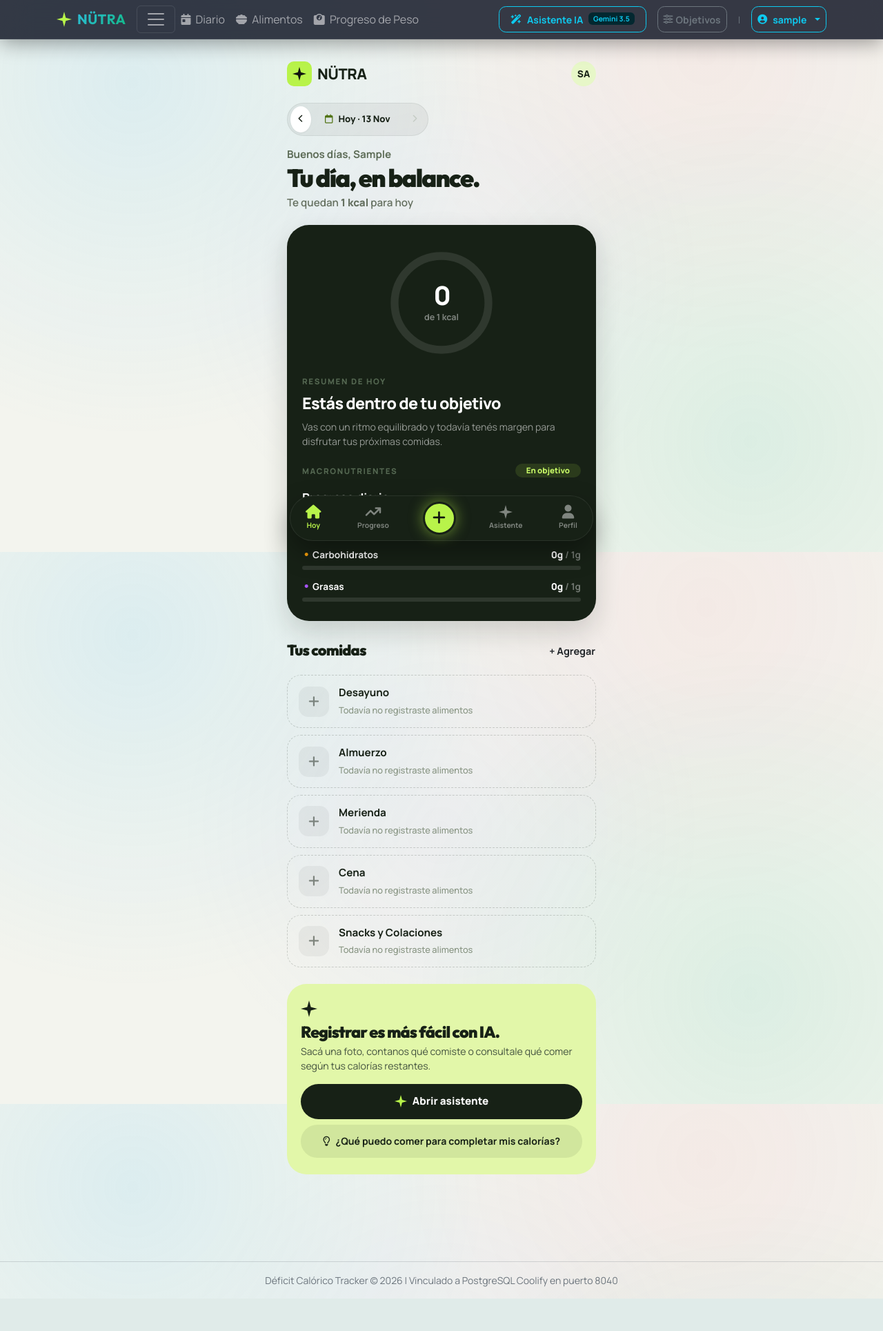
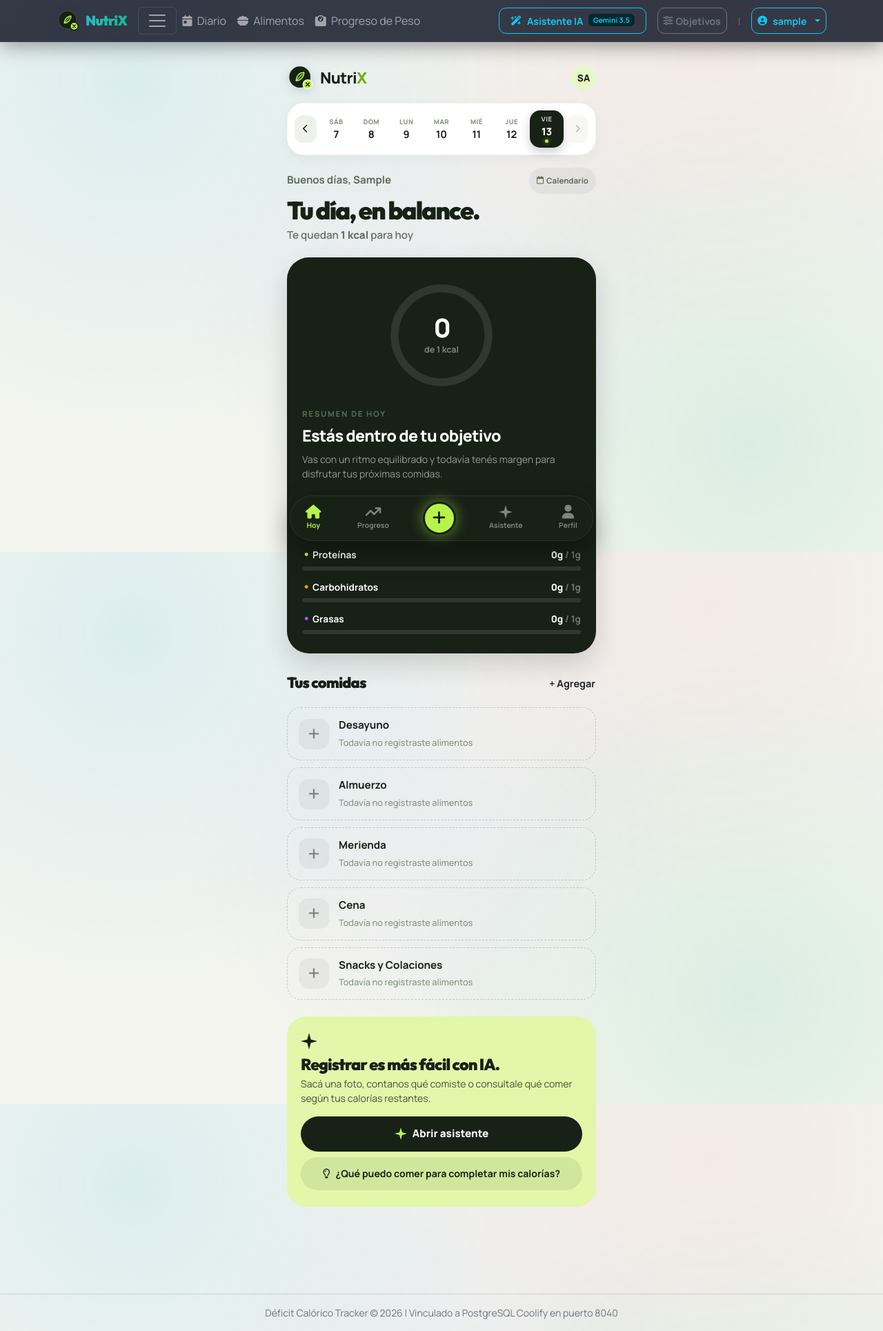
Before and after one commit to orquera10/proyecto_dieta, a Django app: page / in a window 1280 px wide. Shown: the whole page at 69% size. Before the commit the page ends 1882 px from the top, so only its background shows below. Run offline with Django 5.2, Linux system fonts and the light colour scheme; a user stored in the database is signed in; tables that the repository leaves empty hold one stand-in row (values such as "Sample post"); data that the repository does not hold is empty.

Commit message:
Rebrand app & Android APK to NutriX with 7-day calendar strip

```diff
--- a/android/app/src/main/res/values/strings.xml
+++ b/android/app/src/main/res/values/strings.xml
@@ -1,5 +1,5 @@
 <resources>
-    <string name="app_name">Déficit Tracker</string>
+    <string name="app_name">NutriX</string>
     <string name="default_url">https://dieta.dario10.pw/dashboard/</string>
     <string name="fallback_lan_url">http://192.168.1.25:8040/dashboard/</string>
     <string name="offline_msg">Sin conexión a Internet</string>
--- a/templates/base.html
+++ b/templates/base.html
@@ -3,16 +3,16 @@
 <head>
     <meta charset="UTF-8">
     <meta name="viewport" content="width=device-width, initial-scale=1.0, maximum-scale=1.0, user-scalable=no, viewport-fit=cover">
-    <title>{% block title %}DeficitTracker | Control de Comidas y Déficit Calórico{% endblock %}</title>
+    <title>{% block title %}NutriX | Control de Comidas y Déficit Calórico{% endblock %}</title>
 
     <!-- Mobile & PWA Meta Tags -->
-    <meta name="theme-color" content="#0f172a">
+    <meta name="theme-color" content="#10150f">
     <meta name="apple-mobile-web-app-capable" content="yes">
     <meta name="apple-mobile-web-app-status-bar-style" content="black-translucent">
-    <meta name="apple-mobile-web-app-title" content="Déficit">
+    <meta name="apple-mobile-web-app-title" content="NutriX">
     <link rel="manifest" href="{% url 'manifest' %}">
-    <link rel="apple-touch-icon" href="https://cdn-icons-png.flaticon.com/512/3050/3050158.png">
-    <link rel="icon" type="image/png" href="https://cdn-icons-png.flaticon.com/512/3050/3050158.png">
+    <link rel="apple-touch-icon" href="/static/icons/nutrix-icon-192.png">
+    <link rel="icon" type="image/png" href="/static/icons/nutrix-favicon.png">
 
     <!-- Bootstrap 5.3 CSS -->
     <link href="https://cdn.jsdelivr.net/npm/bootstrap@5.3.3/dist/css/bootstrap.min.css" rel="stylesheet">
@@ -516,10 +516,7 @@
     <nav class="navbar navbar-expand-lg navbar-dark glass-nav sticky-top">
         <div class="container">
             <a class="navbar-brand d-flex align-items-center gap-2" href="{% url 'dashboard' %}">
-                <svg width="22" height="22" viewBox="0 0 24 24" fill="#b8f34a">
-                    <path d="M12 0L14.59 9.41L24 12L14.59 14.59L12 24L9.41 14.59L0 12L9.41 9.41L12 0Z"/>
-                </svg>
-                <span class="fw-bold text-light" style="font-weight: 900; letter-spacing: 0.02em; font-size: 1.25rem;">NÜTRA</span>
+                {% include "tracker/_nutrix_logo.html" with dark_bg=True icon_size="34" font_size="1.25rem" %}
             </a>
 
             {% if user.is_authenticated %}
--- /dev/null
+++ b/templates/tracker/_nutrix_logo.html
@@ -0,0 +1,12 @@
+<span class="d-inline-flex align-items-center gap-2" style="user-select: none;">
+    <svg width="{{ icon_size|default:'40' }}" height="{{ icon_size|default:'40' }}" viewBox="0 0 120 120" fill="none" style="flex-shrink: 0; filter: drop-shadow(0 3px 8px rgba(23,33,22,0.16));">
+        <circle cx="56" cy="56" r="46" fill="#172116"{% if dark_bg %} stroke="rgba(184,243,74,0.28)" stroke-width="2.5"{% endif %}/>
+        <path d="M40 72C40 50 56 36 74 36C74 54 60 72 40 72Z" stroke="#b8f34a" stroke-width="4.8" stroke-linecap="round" stroke-linejoin="round"/>
+        <path d="M40 72L66 44" stroke="#b8f34a" stroke-width="4.2" stroke-linecap="round"/>
+        <circle cx="90" cy="88" r="20" fill="#b8f34a" stroke="{% if dark_bg %}#10150f{% else %}#f3f4ee{% endif %}" stroke-width="4.5"/>
+        <path d="M83 81L97 95M97 81L83 95" stroke="#10150f" stroke-width="4.6" stroke-linecap="round"/>
+    </svg>
+    {% if not emblem_only %}
+    <span style="font-weight: 900; letter-spacing: -0.03em; font-size: {{ font_size|default:'1.4rem' }}; line-height: 1; color: {% if dark_bg %}#ffffff{% else %}#172116{% endif %};">Nutri<span style="color: {% if dark_bg %}#b8f34a{% else %}#71ad14{% endif %};">X</span></span>
+    {% endif %}
+</span>
--- a/templates/tracker/dashboard.html
+++ b/templates/tracker/dashboard.html
@@ -1,11 +1,11 @@
 {% extends "base.html" %}
 {% load l10n %}
 
-{% block title %}NÜTRA | Tu día en balance{% endblock %}
+{% block title %}NutriX | Tu día en balance{% endblock %}
 
 {% block extra_head %}
 <style>
-    /* NÜTRA Light Theme Design System - 100% Matching Figma Make */
+    /* NutriX Light Theme Design System - 100% Matching Figma Make */
     body {
         background-color: #f3f4ee !important;
         color: #172116 !important;
@@ -24,6 +24,90 @@
         display: flex;
         align-items: center;
         justify-content: center;
+    }
+    /* Horizontal 7-Day Week Strip */
+    .nutrix-week-strip {
+        background: #ffffff;
+        border-radius: 24px;
+        padding: 10px 10px;
+        box-shadow: 0 4px 18px rgba(23, 33, 22, 0.045);
+        border: 1px solid rgba(23, 33, 22, 0.05);
+        display: flex;
+        align-items: center;
+        gap: 4px;
+        margin-bottom: 18px;
+    }
+    .nutrix-week-arrow {
+        width: 32px;
+        height: 40px;
+        border-radius: 12px;
+        background: #eff2ea;
+        color: #172116;
+        display: inline-flex;
+        align-items: center;
+        justify-content: center;
+        flex-shrink: 0;
+        text-decoration: none;
+        font-size: 0.78rem;
+        transition: background-color 0.15s ease;
+    }
+    .nutrix-week-arrow:active {
+        background: #e2e7da;
+    }
+    .nutrix-week-arrow.disabled {
+        background: #f7f8f4;
+        color: #b7c0b3;
+        pointer-events: none;
+    }
+    .nutrix-week-days {
+        flex: 1;
+        display: grid;
+        grid-template-columns: repeat(7, minmax(0, 1fr));
+        gap: 2px;
+        align-items: center;
+    }
+    .nutrix-day-pill {
+        padding: 8px 2px;
+        border-radius: 15px;
+        text-decoration: none;
+        display: flex;
+        flex-direction: column;
+        align-items: center;
+        justify-content: center;
+        gap: 4px;
+        transition: all 0.16s ease;
+    }
+    .nutrix-day-pill .day-wd {
+        font-size: 0.6rem;
+        font-weight: 800;
+        letter-spacing: 0.04em;
+        color: #879482;
+        line-height: 1;
+    }
+    .nutrix-day-pill .day-num {
+        font-size: 0.92rem;
+        font-weight: 700;
+        color: #172116;
+        line-height: 1.1;
+    }
+    .nutrix-day-pill.active {
+        background: #172116;
+        padding: 8px 2px 7px;
+        box-shadow: 0 6px 14px rgba(23, 33, 22, 0.22);
+    }
+    .nutrix-day-pill.active .day-wd {
+        color: rgba(255, 255, 255, 0.75);
+    }
+    .nutrix-day-pill.active .day-num {
+        color: #ffffff;
+        font-weight: 800;
+    }
+    .nutrix-day-pill .day-dot {
+        width: 5px;
+        height: 5px;
+        border-radius: 50%;
+        background: #b8f34a;
+        box-shadow: 0 0 6px rgba(184, 243, 74, 0.7);
     }
     .user-avatar-pill {
         width: 36px;
@@ -516,15 +600,8 @@
 {% block content %}
 <div class="nutra-container">
     <!-- Top Header -->
-    <div class="d-flex align-items-center justify-content-between mb-4">
-        <div class="d-flex align-items-center gap-2">
-            <div class="nutra-logo-box">
-                <svg width="20" height="20" viewBox="0 0 24 24" fill="#10150f">
-                    <path d="M12 0L14.59 9.41L24 12L14.59 14.59L12 24L9.41 14.59L0 12L9.41 9.41L12 0Z"/>
-                </svg>
-            </div>
-            <span style="font-weight: 900; letter-spacing: -0.02em; font-size: 1.35rem; color: #172116;">NÜTRA</span>
-        </div>
+    <div class="d-flex align-items-center justify-content-between mb-3">
+        {% include "tracker/_nutrix_logo.html" with icon_size="40" font_size="1.4rem" %}
         <a href="{% url 'profile_settings' %}" class="user-avatar-pill text-decoration-none" title="Mi perfil">
             {{ user.username|slice:":2"|upper }}
         </a>
@@ -532,42 +609,53 @@
 
     <!-- VIEW 1: HOY (DASHBOARD) -->
     <div id="viewToday" class="{% if active_tab == 'progreso' %}d-none{% endif %}">
-        <!-- Day / Date Selector Bar -->
-        <div class="d-flex align-items-center justify-content-between gap-2 mb-3">
-            <div class="d-inline-flex align-items-center gap-1 rounded-pill" style="background: rgba(23,33,22,0.05); padding: 4px; border: 1px solid rgba(23,33,22,0.07);">
-                <a href="?date={{ prev_date|date:'Y-m-d' }}" class="btn btn-sm rounded-circle d-inline-flex align-items-center justify-content-center text-decoration-none" style="width: 30px; height: 30px; background: #ffffff; color: #172116; box-shadow: 0 1px 3px rgba(0,0,0,0.05);" title="Día anterior" aria-label="Día anterior">
-                    <i class="fa-solid fa-chevron-left" style="font-size: 0.72rem;"></i>
+        <!-- Horizontal 7-Day Week Strip -->
+        <div class="nutrix-week-strip">
+            <a href="?date={{ prev_strip_date }}" class="nutrix-week-arrow" title="Semana anterior" aria-label="Semana anterior">
+                <i class="fa-solid fa-chevron-left"></i>
+            </a>
+            <div class="nutrix-week-days">
+                {% for d in week_days %}
+                <a href="?date={{ d.date_str }}" class="nutrix-day-pill {% if d.is_selected %}active{% endif %}" aria-label="{{ d.weekday_short }} {{ d.day_num }}">
+                    <span class="day-wd">{{ d.weekday_short }}</span>
+                    <span class="day-num">{{ d.day_num }}</span>
+                    {% if d.is_selected %}<span class="day-dot"></span>{% endif %}
                 </a>
-                <label for="dashboardDatePicker" class="d-inline-flex align-items-center gap-2 px-3 py-1 mb-0" style="cursor: pointer; font-size: 0.82rem; font-weight: 800; color: #172116; user-select: none;" onclick="const p=document.getElementById('dashboardDatePicker'); if(p && p.showPicker){ try{p.showPicker();}catch(e){} }">
-                    <i class="fa-regular fa-calendar" style="color: #4e7110; font-size: 0.82rem;"></i>
-                    <span>{% if is_today %}Hoy · {{ selected_date|date:"d M" }}{% else %}{{ selected_date|date:"D d M" }}{% endif %}</span>
+                {% endfor %}
+            </div>
+            {% if can_go_next_strip %}
+                <a href="?date={{ next_strip_date }}" class="nutrix-week-arrow" title="Semana siguiente" aria-label="Semana siguiente">
+                    <i class="fa-solid fa-chevron-right"></i>
+                </a>
+            {% else %}
+                <span class="nutrix-week-arrow disabled" aria-disabled="true" title="Semana actual">
+                    <i class="fa-solid fa-chevron-right"></i>
+                </span>
+            {% endif %}
+        </div>
+
+        <!-- Greetings + Quick Calendar Jump / Back to Today -->
+        <div class="d-flex align-items-center justify-content-between gap-2 mb-1">
+            <div class="greeting-subhead mb-0">
+                {% if is_today %}
+                    {% now "H" as current_hour %}
+                    {% if current_hour|add:0 < 12 %}Buenos días,{% elif current_hour|add:0 < 19 %}Buenas tardes,{% else %}Buenas noches,{% endif %} {{ user.first_name|default:user.username }}
+                {% else %}
+                    Historial del {{ selected_date|date:"d/m/Y" }}
+                {% endif %}
+            </div>
+            <div class="d-inline-flex align-items-center gap-2">
+                <label for="dashboardDatePicker" class="btn btn-sm rounded-pill d-inline-flex align-items-center gap-1 mb-0" style="background: rgba(23,33,22,0.05); color: #5e6d58; font-size: 0.72rem; font-weight: 700; padding: 4px 10px; cursor: pointer;" title="Elegir fecha" onclick="const p=document.getElementById('dashboardDatePicker'); if(p && p.showPicker){ try{p.showPicker();}catch(e){} }">
+                    <i class="fa-regular fa-calendar"></i>
+                    <span>Calendario</span>
                     <input type="date" id="dashboardDatePicker" value="{{ selected_date|date:'Y-m-d' }}" max="{% now 'Y-m-d' %}" style="position: absolute; opacity: 0; width: 1px; height: 1px; pointer-events: none;" onchange="if(this.value) window.location.href='?date=' + this.value;">
                 </label>
-                {% if is_today %}
-                    <span class="btn btn-sm rounded-circle d-inline-flex align-items-center justify-content-center" style="width: 30px; height: 30px; color: #a3afa0; cursor: default; opacity: 0.45;" aria-disabled="true" title="Ya estás en hoy">
-                        <i class="fa-solid fa-chevron-right" style="font-size: 0.72rem;"></i>
-                    </span>
-                {% else %}
-                    <a href="?date={{ next_date|date:'Y-m-d' }}" class="btn btn-sm rounded-circle d-inline-flex align-items-center justify-content-center text-decoration-none" style="width: 30px; height: 30px; background: #ffffff; color: #172116; box-shadow: 0 1px 3px rgba(0,0,0,0.05);" title="Día siguiente" aria-label="Día siguiente">
-                        <i class="fa-solid fa-chevron-right" style="font-size: 0.72rem;"></i>
+                {% if not is_today %}
+                    <a href="{% url 'dashboard' %}" class="btn btn-sm rounded-pill fw-bold text-decoration-none" style="background: #b8f34a; color: #10150f; font-size: 0.72rem; padding: 4px 10px;">
+                        Volver a hoy
                     </a>
                 {% endif %}
             </div>
-            {% if not is_today %}
-                <a href="{% url 'dashboard' %}" class="btn btn-sm rounded-pill fw-bold text-decoration-none" style="background: #b8f34a; color: #10150f; font-size: 0.76rem; padding: 6px 12px;">
-                    Volver a hoy
-                </a>
-            {% endif %}
-        </div>
-
-        <!-- Greetings -->
-        <div class="greeting-subhead">
-            {% if is_today %}
-                {% now "H" as current_hour %}
-                {% if current_hour|add:0 < 12 %}Buenos días,{% elif current_hour|add:0 < 19 %}Buenas tardes,{% else %}Buenas noches,{% endif %} {{ user.first_name|default:user.username }}
-            {% else %}
-                Historial del {{ selected_date|date:"d/m/Y" }}
-            {% endif %}
         </div>
         <h1 class="greeting-title">{% if is_today %}Tu día, en balance.{% else %}Resumen de ese día.{% endif %}</h1>
         <div class="greeting-copy">
@@ -1053,11 +1141,7 @@
 <!-- BOTTOM SHEET 2: ASISTENTE IA (<dialog> nativo top-layer) -->
 <dialog class="nutra-bottom-sheet" id="assistantSheet" closedby="any">
     <div class="d-flex align-items-center justify-content-between mb-4">
-        <div class="nutra-logo-box">
-            <svg width="20" height="20" viewBox="0 0 24 24" fill="#10150f">
-                <path d="M12 0L14.59 9.41L24 12L14.59 14.59L12 24L9.41 14.59L0 12L9.41 9.41L12 0Z"/>
-            </svg>
-        </div>
+        {% include "tracker/_nutrix_logo.html" with emblem_only=True icon_size="40" %}
         <button type="button" class="btn btn-sm rounded-circle p-1" style="background: rgba(23,33,22,0.06); width: 32px; height: 32px;" onclick="closeAssistantModal()">
             <i class="fa-solid fa-xmark text-dark"></i>
         </button>
--- a/tracker/views.py
+++ b/tracker/views.py
@@ -167,7 +167,7 @@ def onboarding_view(request):
         WeightLog.objects.update_or_create(
             user=request.user,
             date=today,
-            defaults={'weight': current_weight, 'notes': 'Peso de inicio NÜTRA'}
+            defaults={'weight': current_weight, 'notes': 'Peso de inicio NutriX'}
         )
 
         messages.success(request, "¡Tu plan nutricional ha sido creado con éxito!")
@@ -194,19 +194,41 @@ def dashboard_view(request):
     if not profile.onboarding_completed and request.GET.get('skip_onboarding') != '1':
         return redirect('onboarding')
 
+    today = timezone.localdate()
     # Parse date parameter or default to today
     date_str = request.GET.get('date')
     if date_str:
         try:
             selected_date = datetime.datetime.strptime(date_str, '%Y-%m-%d').date()
         except ValueError:
-            selected_date = timezone.localdate()
+            selected_date = today
     else:
-        selected_date = timezone.localdate()
+        selected_date = today
 
     prev_date = selected_date - datetime.timedelta(days=1)
     next_date = selected_date + datetime.timedelta(days=1)
-    is_today = (selected_date == timezone.localdate())
+    is_today = (selected_date == today)
+
+    # 7-day horizontal calendar strip (7-day windows ending on today)
+    days_back = max(0, (today - selected_date).days)
+    page_offset = days_back // 7
+    window_end = min(today, today - datetime.timedelta(days=page_offset * 7))
+    window_start = window_end - datetime.timedelta(days=6)
+    weekday_abbr = ['LUN', 'MAR', 'MIÉ', 'JUE', 'VIE', 'SÁB', 'DOM']
+    week_days = []
+    for offset in range(7):
+        d = window_start + datetime.timedelta(days=offset)
+        week_days.append({
+            'date': d,
+            'date_str': d.strftime('%Y-%m-%d'),
+            'weekday_short': weekday_abbr[d.weekday()],
+            'day_num': d.day,
+            'is_selected': d == selected_date,
+            'is_today': d == today,
+        })
+    prev_strip_date = (window_start - datetime.timedelta(days=1)).strftime('%Y-%m-%d')
+    can_go_next_strip = window_end < today
+    next_strip_date = min(today, window_end + datetime.timedelta(days=7)).strftime('%Y-%m-%d') if can_go_next_strip else today.strftime('%Y-%m-%d')
 
     # Fetch meal entries for date
     entries = MealEntry.objects.filter(
@@ -428,6 +450,10 @@ def dashboard_view(request):
         'prev_date': prev_date,
         'next_date': next_date,
         'is_today': is_today,
+        'week_days': week_days,
+        'prev_strip_date': prev_strip_date,
+        'next_strip_date': next_strip_date,
+        'can_go_next_strip': can_go_next_strip,
         'profile': profile,
         'meals_data': meals_data,
         'meals_data_json': meals_data_json,
@@ -1147,15 +1173,15 @@ def manifest_view(request):
     """PWA Web App Manifest for mobile installation and Android TWA"""
     data = {
         "id": "pw.dario10.dieta",
-        "name": "Déficit Calórico Tracker",
-        "short_name": "Déficit",
+        "name": "NutriX",
+        "short_name": "NutriX",
         "description": "Control de déficit calórico, registro de comidas con IA y seguimiento de peso",
         "start_url": "/dashboard/",
         "scope": "/",
         "display": "standalone",
         "display_override": ["standalone", "window-controls-overlay"],
-        "background_color": "#0f172a",
-        "theme_color": "#0f172a",
+        "background_color": "#10150f",
+        "theme_color": "#10150f",
         "orientation": "portrait-primary",
         "lang": "es-ES",
         "categories": ["health", "fitness", "lifestyle"],
@@ -1165,32 +1191,32 @@ def manifest_view(request):
                 "short_name": "IA Comida",
                 "description": "Registra lo que comiste con Gemini IA",
                 "url": "/dashboard/?action=ai",
-                "icons": [{"src": "https://cdn-icons-png.flaticon.com/512/3050/3050158.png", "sizes": "192x192"}]
+                "icons": [{"src": "/static/icons/nutrix-icon-192.png", "sizes": "192x192", "type": "image/png"}]
             },
             {
-                "name": "Calculadora Déficit",
-                "short_name": "Déficit",
-                "description": "Calcula tu TDEE y déficit con IA",
+                "name": "Mi Perfil y Metas",
+                "short_name": "Perfil",
+                "description": "Ajusta tus objetivos y déficit con IA",
                 "url": "/settings/",
-                "icons": [{"src": "https://cdn-icons-png.flaticon.com/512/3050/3050158.png", "sizes": "192x192"}]
+                "icons": [{"src": "/static/icons/nutrix-icon-192.png", "sizes": "192x192", "type": "image/png"}]
             },
             {
                 "name": "Seguimiento de Peso",
                 "short_name": "Peso",
                 "description": "Registra tu peso de hoy",
                 "url": "/weight/",
-                "icons": [{"src": "https://cdn-icons-png.flaticon.com/512/3050/3050158.png", "sizes": "192x192"}]
+                "icons": [{"src": "/static/icons/nutrix-icon-192.png", "sizes": "192x192", "type": "image/png"}]
             }
         ],
         "icons": [
             {
-                "src": "https://cdn-icons-png.flaticon.com/512/3050/3050158.png",
+                "src": "/static/icons/nutrix-icon-192.png",
                 "sizes": "192x192",
                 "type": "image/png",
                 "purpose": "any maskable"
             },
             {
-                "src": "https://cdn-icons-png.flaticon.com/512/3050/3050158.png",
+                "src": "/static/icons/nutrix-icon-512.png",
                 "sizes": "512x512",
                 "type": "image/png",
                 "purpose": "any maskable"
@@ -1219,13 +1245,13 @@ def service_worker_view(request):
     """Serve service worker with proper Service-Worker-Allowed header"""
     from django.http import HttpResponse
     sw_code = """
-const CACHE_NAME = 'deficit-tracker-v1';
+const CACHE_NAME = 'nutrix-v2';
 const STATIC_ASSETS = [
     '/manifest.json',
     'https://cdn.jsdelivr.net/npm/bootstrap@5.3.3/dist/css/bootstrap.min.css',
     'https://cdnjs.cloudflare.com/ajax/libs/font-awesome/6.5.2/css/all.min.css',
     'https://cdn.jsdelivr.net/npm/bootstrap@5.3.3/dist/js/bootstrap.bundle.min.js',
-    'https://cdn-icons-png.flaticon.com/512/3050/3050158.png'
+    '/static/icons/nutrix-icon-192.png'
 ];
 
 self.addEventListener('install', (event) => {
@@ -1271,14 +1297,14 @@ self.addEventListener('fetch', (event) => {
                         <head>
                             <meta charset="UTF-8">
                             <meta name="viewport" content="width=device-width, initial-scale=1.0">
-                            <title>Sin Conexión | Déficit Tracker</title>
+                            <title>Sin Conexión | NutriX</title>
                             <link href="https://cdn.jsdelivr.net/npm/bootstrap@5.3.3/dist/css/bootstrap.min.css" rel="stylesheet">
                         </head>
                         <body class="bg-dark text-light d-flex align-items-center justify-content-center min-vh-100 p-4 text-center">
                             <div>
                                 <h1 class="display-1 text-info fw-bold mb-3">📶</h1>
                                 <h3 class="fw-bold mb-2">Sin Conexión a Internet</h3>
-                                <p class="text-secondary mb-4">Verifica tu conexión wifi o datos móviles para continuar usando Déficit Tracker.</p>
+                                <p class="text-secondary mb-4">Verifica tu conexión wifi o datos móviles para continuar usando NutriX.</p>
                                 <button onclick="window.location.reload()" class="btn btn-primary px-4 py-2 fw-bold">Reintentar</button>
                             </div>
                         </body>
@@ -1375,7 +1401,7 @@ def passkey_register_options_view(request):
 
     options = generate_registration_options(
         rp_id=rp_id,
-        rp_name="NÜTRA • Déficit Calórico",
+        rp_name="NutriX • Déficit Calórico",
         user_id=user_handle,
         user_name=request.user.username,
         user_display_name=request.user.first_name or request.user.username,
```
Also changed, not shown: android/app/src/main/res/drawable/ic_launcher_foreground.xml (+29 -4 lines), android/app/src/main/res/values/colors.xml (+5 -5 lines), templates/tracker/login.html (+2 -9 lines), templates/tracker/onboarding.html (+2 -9 lines), templates/tracker/profile_settings.html (+3 -8 lines), templates/tracker/register.html (+2 -9 lines), tracker/tests.py (+9 -0 lines), .github/workflows/build-android.yml, static/icons/nutrix-favicon.png (added), static/icons/nutrix-icon-192.png (added), static/icons/nutrix-icon-512.png (added), static/icons/nutrix-logo.svg (added), 2 other files.
